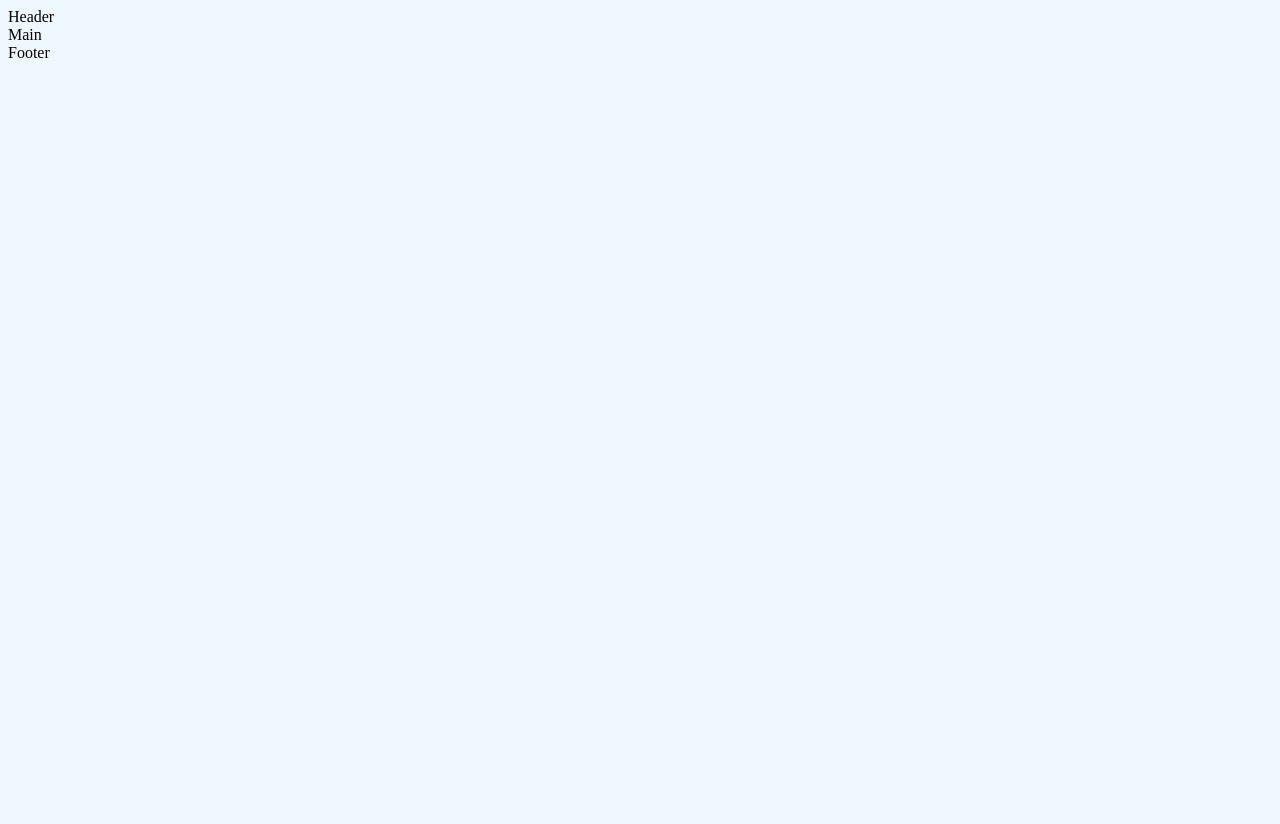
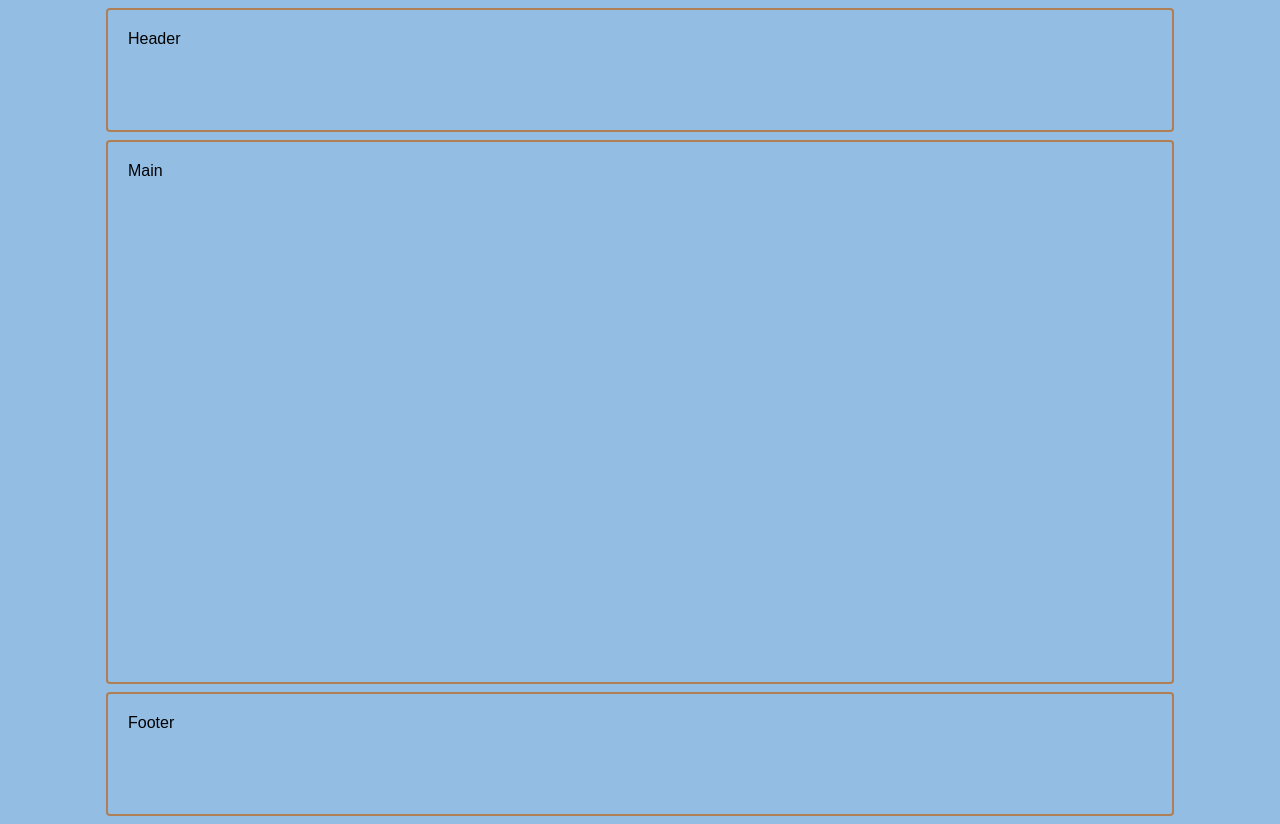
Before and after one commit to KevinFrias051/ProyectFinCuatrimestre, a Next.js app in the folder proyecto-fin-cuatrimestre/: page / in a window 1280 px wide. Before the commit the page ends 800 px from the top, so only its background shows below. Built offline with nearby package versions, Linux system fonts and the light colour scheme.

Commit message:
Creamos Css Header Main y Footer

```diff
--- a/proyecto-fin-cuatrimestre/src/app/componentes/footer/Footer.css
+++ b/proyecto-fin-cuatrimestre/src/app/componentes/footer/Footer.css
@@ -0,0 +1,8 @@
+.pie{
+    width: 80%;
+    height: 80px;
+    margin: 8px auto ;
+    padding: 20px;
+    border: solid 2px rgba(191, 100, 25, 0.696);
+    border-radius: 4px ;
+}
--- a/proyecto-fin-cuatrimestre/src/app/componentes/footer/Footer.jsx
+++ b/proyecto-fin-cuatrimestre/src/app/componentes/footer/Footer.jsx
@@ -1,7 +1,14 @@
 import React from 'react'
+import "./Footer.css"
 
 export const Footer = () => {
   return (
-    <div>Footer</div>
+    <>
+    <div className='pie' >Footer
+
+
+
+    </div>
+    </>
   )
 }
--- a/proyecto-fin-cuatrimestre/src/app/componentes/header/Header.css
+++ b/proyecto-fin-cuatrimestre/src/app/componentes/header/Header.css
@@ -0,0 +1,8 @@
+.cabecera{
+    width: 80%;
+    height: 80px;
+    margin: 8px auto ;
+    padding: 20px;
+    border: solid 2px rgba(191, 100, 25, 0.696);
+    border-radius: 4px ;
+}
--- a/proyecto-fin-cuatrimestre/src/app/componentes/header/Header.jsx
+++ b/proyecto-fin-cuatrimestre/src/app/componentes/header/Header.jsx
@@ -1,7 +1,14 @@
-import React from 'react'
+import React from 'react';
+import "./Header.css";
 
 export const Header = () => {
   return (
-    <div>Header</div>
+    <>
+    <div className="cabecera" >Header
+
+
+
+    </div>
+    </>
   )
 }
--- a/proyecto-fin-cuatrimestre/src/app/componentes/main/Main.css
+++ b/proyecto-fin-cuatrimestre/src/app/componentes/main/Main.css
@@ -0,0 +1,8 @@
+.cuerpo{
+    width: 80%;
+    min-height: 500px;
+    margin: 8px auto ;
+    padding: 20px;
+    border: solid 2px rgba(191, 100, 25, 0.696);
+    border-radius: 4px ;
+}
--- a/proyecto-fin-cuatrimestre/src/app/componentes/main/Main.tsx
+++ b/proyecto-fin-cuatrimestre/src/app/componentes/main/Main.tsx
@@ -1,10 +1,13 @@
 import React from 'react'
+import "./Main.css"
 
 export const Main = () => {
 
   return (
     <>
-      <div>Main</div>
+      <div className='cuerpo' >Main
+
+      </div>
     </>
   )
 }
--- a/proyecto-fin-cuatrimestre/src/app/globals.css
+++ b/proyecto-fin-cuatrimestre/src/app/globals.css
@@ -1,3 +1,6 @@
 *{
-  background-color: aliceblue;
+  background-color: rgb(147, 189, 227);
+  margin: 0;
+  padding: 0;
+  font-family: Arial, Helvetica, sans-serif;
 }
```
